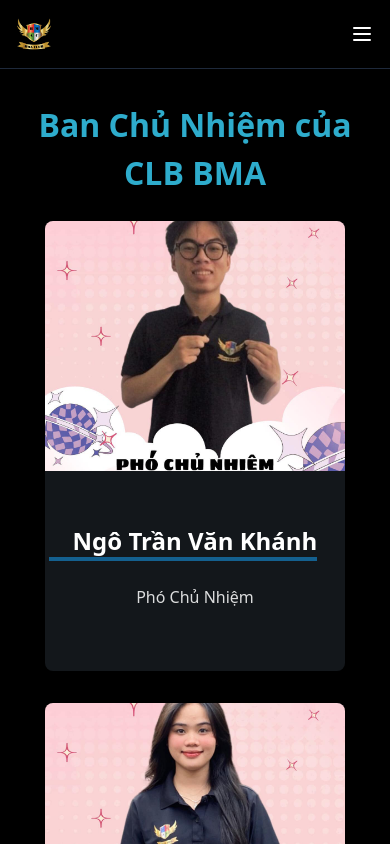
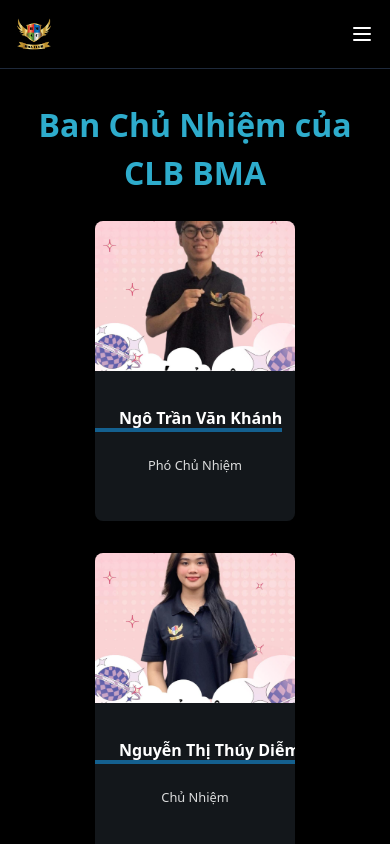
Before and after one commit to pvy-it-tdh/BMA_web, a React (Vite) app: page /members in a window 390 px wide. Shown: the top 844 px of the page. Built offline with nearby package versions, Linux system fonts and the light colour scheme.

Commit message:
config Card css

```diff
--- a/src/Components/Card.css
+++ b/src/Components/Card.css
@@ -86,6 +86,45 @@
     background-color: var(--clr-neutral-100);
 }
 
+/* Responsive Media Queries */
+@media (max-width: 768px) {
+    .card {
+        width: 250px;
+        height: 375px;
+    }
+
+    .card-image {
+        flex: 0 0 200px;
+    }
+
+    .card-title {
+        font-size: 1.25rem;
+    }
+
+    .card-body {
+        font-size: 0.9rem;
+    }
+}
+
+@media (max-width: 480px) {
+    .card {
+        width: 200px;
+        height: 300px;
+    }
+
+    .card-image {
+        flex: 0 0 150px;
+    }
+
+    .card-title {
+        font-size: 1rem;
+    }
+
+    .card-body {
+        font-size: 0.8rem;
+    }
+}
+
 @media (hover) {
     .card-content {
         transform: translateY(65%);
--- a/src/Components/Member.jsx
+++ b/src/Components/Member.jsx
@@ -7,6 +7,7 @@
 import phongImg from "./Image/phong.jpg";
 import phucImg from "./Image/phuc.jpg";
 import cuongImg from "./Image/Cuong.jpg";
+import pvy from "./Image/phucvy.jpg";
 import "./Member.css";
 
 const Member = () => {
@@ -53,6 +54,12 @@
           description="Phó Ban"
         />
       </div>
+      <h1 className="member-title">Các Thành Viên Của BMA</h1>
+      <Card
+        imageUrl={pvy}
+        title="Lê Thạch Phúc Vy"
+        description="Thành viên ban truyền thông kiêm Coder đến từ BMA"
+      />
     </div>
   );
 };
```
Also changed, not shown: src/Components/Home.jsx (line endings or trailing spaces), src/Components/Image/phucvy.jpg (added), src/Components/Image/pvy.jpg (deleted).
